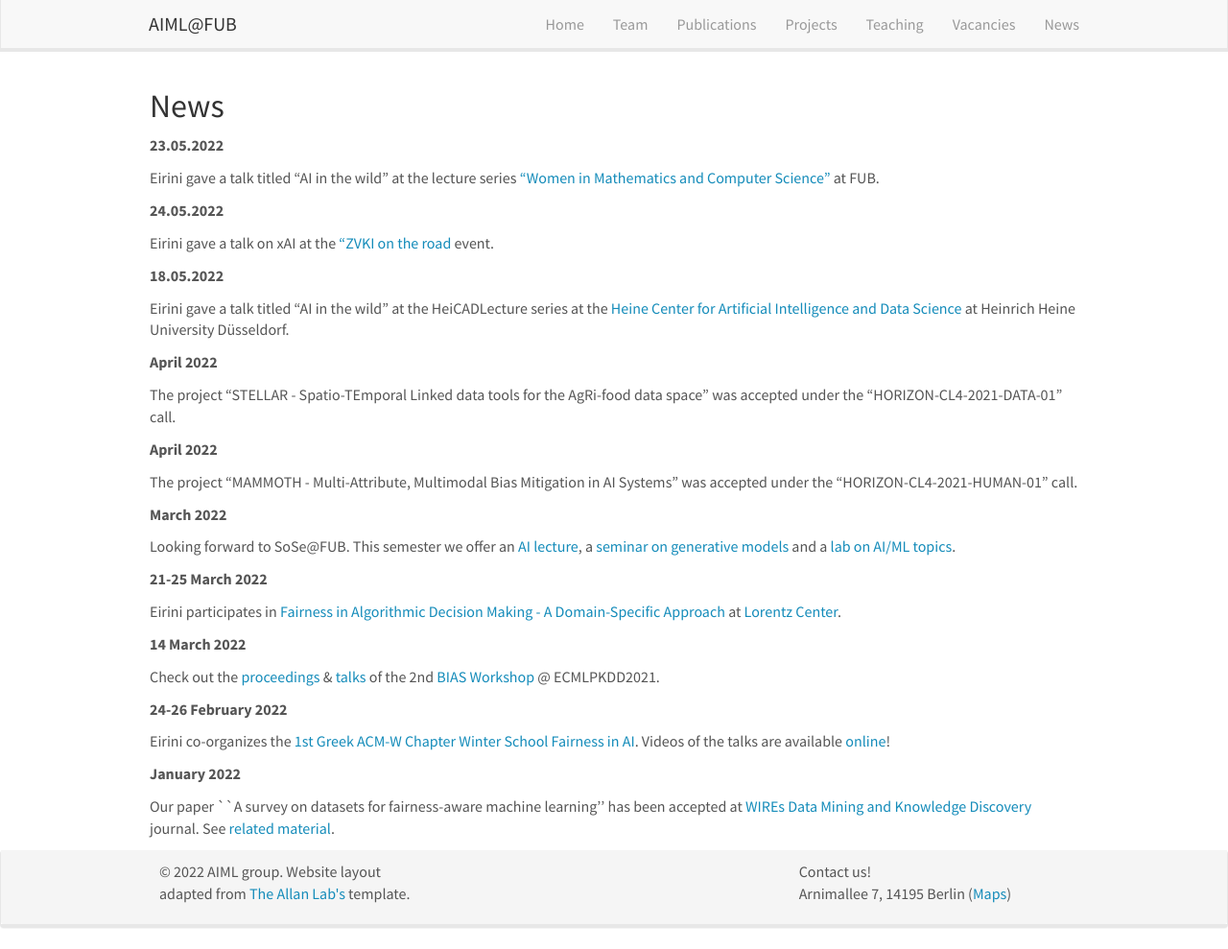
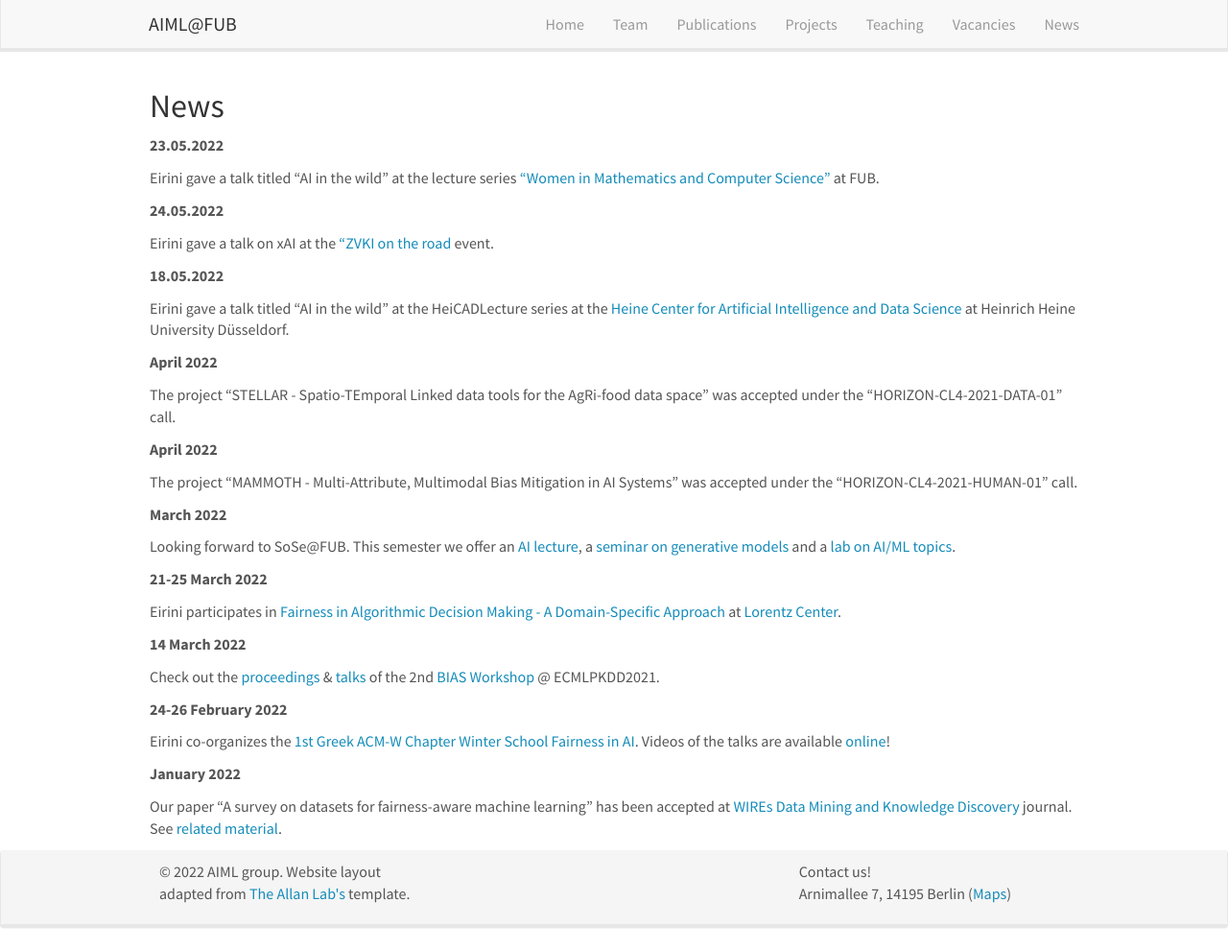
Before and after one commit to AIML-research/AIML-research.github.io, a Jekyll site: the page built from _pages/allnews.md, in a window 1280 px wide and 989 px high. Shown: the whole window at 96% size. Built offline with Jekyll 4.4.1, drawn with Linux system fonts in a browser that asks for light colours; nearby versions of some CDN libraries.

Commit message:
Update news.yml

```diff
--- a/_data/news.yml
+++ b/_data/news.yml
@@ -17,4 +17,4 @@
 - date: 24-26 February 2022
   headline: Eirini co-organizes the <a href="https://gec-ws.athenarc.gr/">1st Greek ACM-W Chapter Winter School Fairness in AI</a>. Videos of the talks are available <a href="https://www.youtube.com/playlist?list=PLDLwN23bIrdx4xX8HmoElexHjyjco44Mf" target="_new">online</a>!
 - date: January 2022
-  headline: Our paper ``A survey on datasets for fairness-aware machine learning'' has been accepted at <a href="https://wires.onlinelibrary.wiley.com/doi/10.1002/widm.1452" target="_new">WIREs Data Mining and Knowledge Discovery</a> journal. See <a href="https://tailequy.github.io/fairdata-survey/">related material</a>.
+  headline: Our paper "A survey on datasets for fairness-aware machine learning" has been accepted at <a href="https://wires.onlinelibrary.wiley.com/doi/10.1002/widm.1452" target="_new">WIREs Data Mining and Knowledge Discovery</a> journal. See <a href="https://tailequy.github.io/fairdata-survey/">related material</a>.
```
